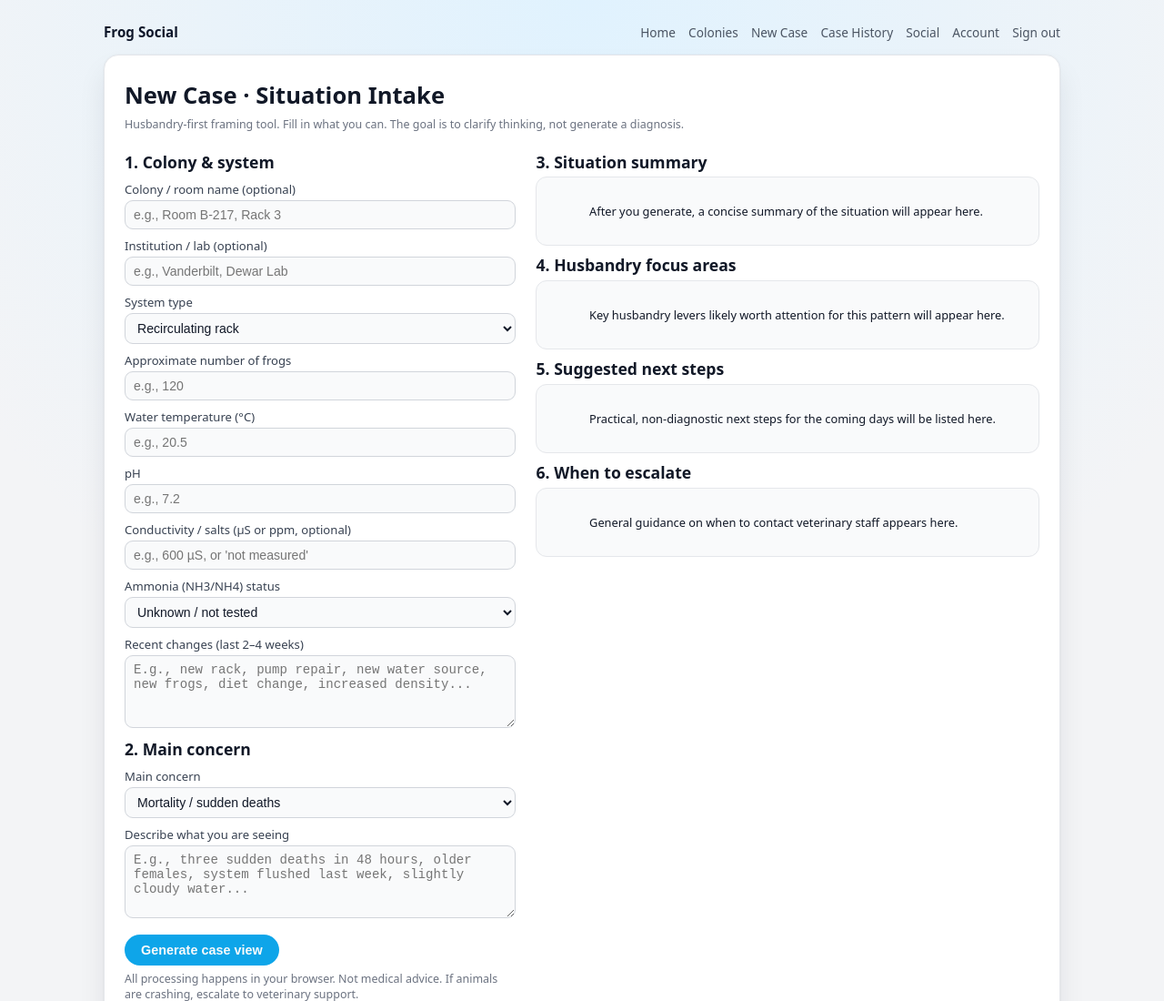
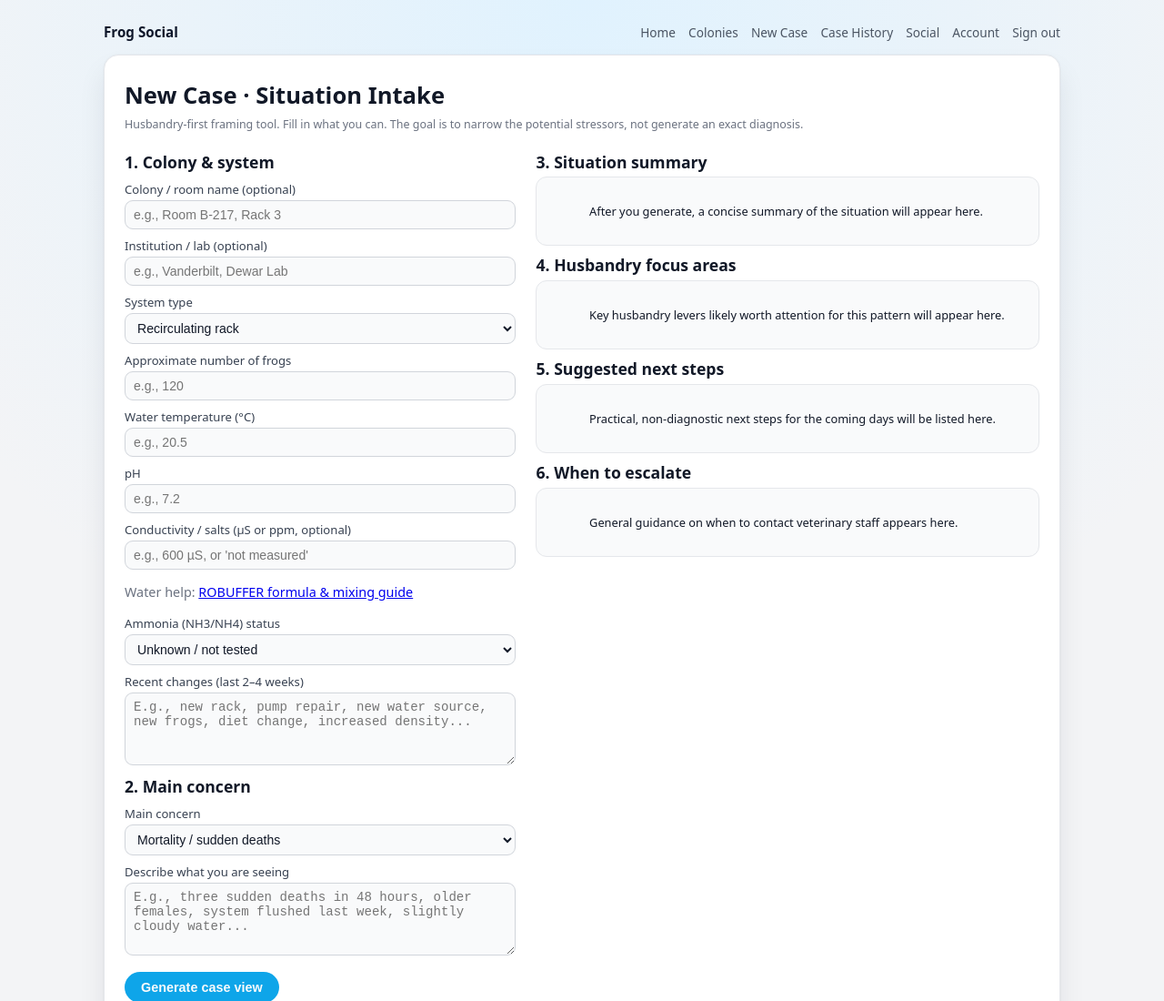
Before and after one commit to Waymartcorp/frog-social, a plain HTML site: page case-intake.html in a window 1280 px wide. Shown: the top 1100 px of the page at 91% size. Drawn offline with Linux system fonts and the light colour scheme.

Commit message:
Update case-intake.html

```diff
--- a/case-intake.html
+++ b/case-intake.html
@@ -97,8 +97,8 @@
       <div class="card">
         <h1>New Case · Situation Intake</h1>
         <p class="small">
-          Husbandry-first framing tool. Fill in what you can. The goal is to clarify thinking,
-          not generate a diagnosis.
+          Husbandry-first framing tool. Fill in what you can. The goal is to narrow the potential stressors,
+          not generate an exact diagnosis.
         </p>
 
         <div class="split">
@@ -131,7 +131,9 @@
 
               <label for="conductivity">Conductivity / salts (µS or ppm, optional)</label>
               <input id="conductivity" type="text" placeholder="e.g., 600 µS, or 'not measured'" />
-
+<p class="muted">
+  Water help: <a href="/robuffer.html" target="_blank" rel="noopener">ROBUFFER formula & mixing guide</a>
+</p>
               <label for="ammonia">Ammonia (NH3/NH4) status</label>
               <select id="ammonia">
                 <option value="Unknown">Unknown / not tested</option>
@@ -158,7 +160,6 @@
 
               <label for="description">Describe what you are seeing</label>
               <textarea id="description" placeholder="E.g., three sudden deaths in 48 hours, older females, system flushed last week, slightly cloudy water..."></textarea>
-
               <button type="submit">Generate case view</button>
               <div class="small">
                 All processing happens in your browser. Not medical advice. If animals are crashing,
```
